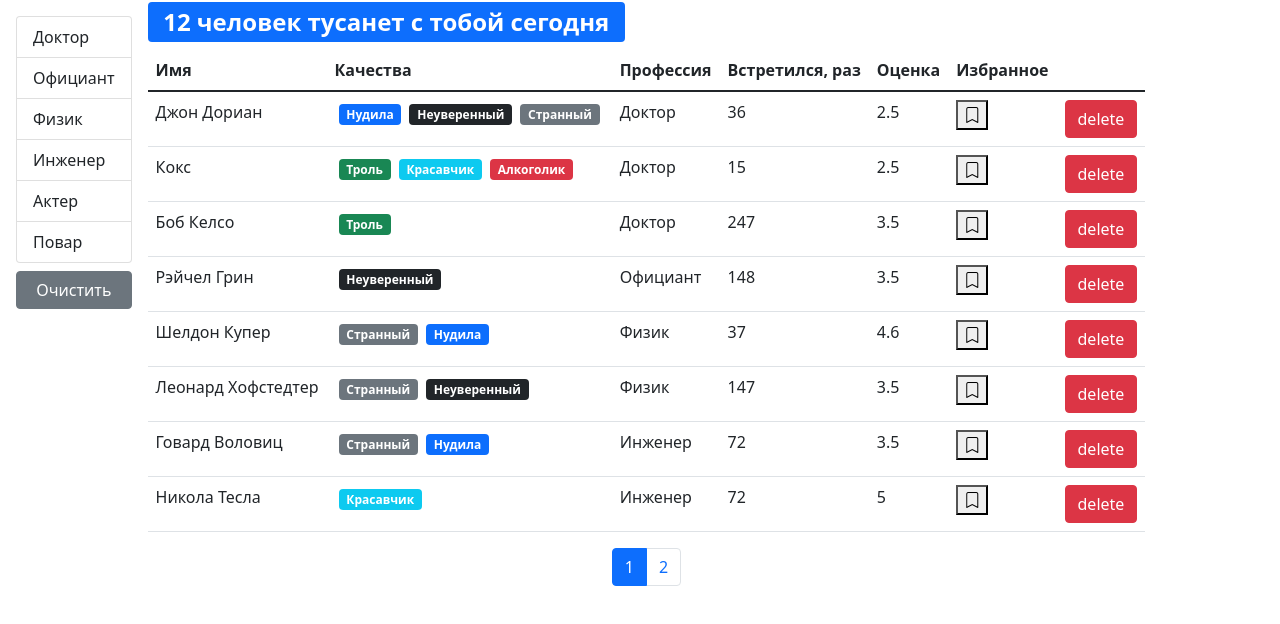
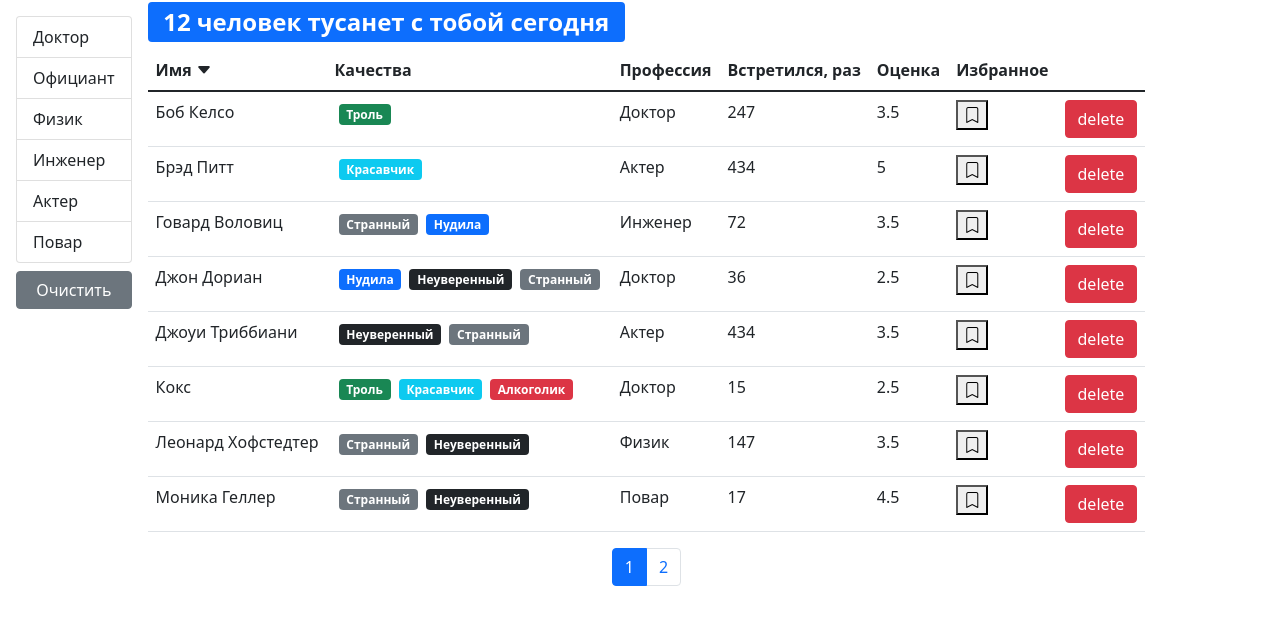
Before and after one commit to Zhserg28/jfd-kurs-project, a React (Create React App) app: page / in a window 1280 px wide. Shown: the top 624 px of the page. Built offline with nearby package versions, Linux system fonts and the light colour scheme.

Commit message:
kp ex_6_1 sort vasiliy

```diff
--- a/src/app/api/fake.api/professions.api.js
+++ b/src/app/api/fake.api/professions.api.js
@@ -17,7 +17,7 @@ export const professions = [
 const fetchAll = () =>
     new Promise((resolve) => {
         window.setTimeout(function () {
-            resolve(professions);
+            resolve(professionsObject);
         }, 2000);
     });
 
--- a/src/app/components/buttonSort.jsx
+++ /dev/null
@@ -1,20 +0,0 @@
-import React from "react";
-import PropTypes from "prop-types";
-
-const ButtonSort = ({ order }) => {
-    return (
-        <button>
-            <i
-                className={
-                    "bi bi-caret" +
-                    (order === "asc" ? "-up-fill" : "-down-fill")
-                }
-            ></i>
-        </button>
-    );
-};
-
-ButtonSort.propTypes = {
-    order: PropTypes.string
-};
-export default ButtonSort;
--- a/src/app/components/qualitiesList.jsx
+++ b/src/app/components/qualitiesList.jsx
@@ -6,13 +6,14 @@ const QualitiesList = ({ qualities }) => {
     return (
         <>
             {qualities.map((qual) => (
-                <Quality {...qual} key={qual._id} />
+                <Quality key={qual._id} {...qual} />
             ))}
         </>
     );
 };
+
 QualitiesList.propTypes = {
-    qualities: PropTypes.array.isRequired
+    qualities: PropTypes.array
 };
 
 export default QualitiesList;
--- a/src/app/components/quality.jsx
+++ b/src/app/components/quality.jsx
@@ -1,7 +1,11 @@
 import React from "react";
 import PropTypes from "prop-types";
 const Quality = ({ color, name, _id }) => {
-    return <span className={"badge m-1 bg-" + color}>{name}</span>;
+    return (
+        <span className={"badge m-1 bg-" + color}>
+            {name}
+        </span>
+    );
 };
 Quality.propTypes = {
     color: PropTypes.string.isRequired,
--- a/src/app/components/table.jsx
+++ b/src/app/components/table.jsx
@@ -15,7 +15,6 @@ const Table = ({ onSort, selectedSort, columns, data, children }) => {
         </table>
     );
 };
-
 Table.propTypes = {
     onSort: PropTypes.func,
     selectedSort: PropTypes.object,
--- a/src/app/components/tableBody.jsx
+++ b/src/app/components/tableBody.jsx
@@ -13,7 +13,6 @@ const TableBody = ({ data, columns }) => {
         }
         return _.get(item, columns[column].path);
     };
-
     return (
         <tbody>
             {data.map((item) => (
@@ -31,4 +30,5 @@ TableBody.propTypes = {
     data: PropTypes.array.isRequired,
     columns: PropTypes.object.isRequired
 };
+
 export default TableBody;
--- a/src/app/components/tableHeader.jsx
+++ b/src/app/components/tableHeader.jsx
@@ -1,7 +1,5 @@
 import React from "react";
 import PropTypes from "prop-types";
-import ButtonSort from "./buttonSort";
-
 const TableHeader = ({ onSort, selectedSort, columns }) => {
     const handleSort = (item) => {
         if (selectedSort.path === item) {
@@ -13,6 +11,17 @@ const TableHeader = ({ onSort, selectedSort, columns }) => {
             onSort({ path: item, order: "asc" });
         }
     };
+    const renderSortArrow = (selectedSort, currentPath) => {
+        if (selectedSort.path === currentPath) {
+            if (selectedSort.order === "asc") {
+                return <i className="bi bi-caret-down-fill"></i>;
+            } else {
+                return <i className="bi bi-caret-up-fill"></i>;
+            }
+        }
+        return null;
+    };
+
     return (
         <thead>
             <tr>
@@ -27,18 +36,18 @@ const TableHeader = ({ onSort, selectedSort, columns }) => {
                         {...{ role: columns[column].path && "button" }}
                         scope="col"
                     >
-                        {columns[column].name}
-                        {columns[column].path && columns[column].path === selectedSort.path ? (<ButtonSort order={selectedSort.order} />) : undefined}
+                        {columns[column].name}{" "}
+                        {renderSortArrow(selectedSort, columns[column].path)}
                     </th>
                 ))}
             </tr>
         </thead>
     );
 };
-
 TableHeader.propTypes = {
     onSort: PropTypes.func.isRequired,
     selectedSort: PropTypes.object.isRequired,
     columns: PropTypes.object.isRequired
 };
+
 export default TableHeader;
--- a/src/app/components/users.jsx
+++ b/src/app/components/users.jsx
@@ -11,7 +11,7 @@ const Users = () => {
     const [currentPage, setCurrentPage] = useState(1);
     const [professions, setProfession] = useState();
     const [selectedProf, setSelectedProf] = useState();
-    const [sortBy, setSortBy] = useState({ iter: "name", order: "asc" });
+    const [sortBy, setSortBy] = useState({ path: "name", order: "asc" });
     const pageSize = 8;
 
     const [users, setUsers] = useState();
@@ -22,19 +22,19 @@ const Users = () => {
         setUsers(users.filter((user) => user._id !== userId));
     };
     const handleToggleBookMark = (id) => {
-        setUsers(
-            users.map((user) => {
-                if (user._id === id) {
-                    return { ...user, bookmark: !user.bookmark };
-                }
-                return user;
-            })
-        );
+        const newArray = users.map((user) => {
+            if (user._id === id) {
+                return { ...user, bookmark: !user.bookmark };
+            }
+            return user;
+        });
+        setUsers(newArray);
     };
 
     useEffect(() => {
         api.professions.fetchAll().then((data) => setProfession(data));
     }, []);
+
     useEffect(() => {
         setCurrentPage(1);
     }, [selectedProf]);
@@ -46,10 +46,10 @@ const Users = () => {
     const handlePageChange = (pageIndex) => {
         setCurrentPage(pageIndex);
     };
-
     const handleSort = (item) => {
         setSortBy(item);
     };
+
     if (users) {
         const filteredUsers = selectedProf
             ? users.filter(
@@ -60,11 +60,7 @@ const Users = () => {
             : users;
 
         const count = filteredUsers.length;
-        const sortedUsers = _.orderBy(
-            filteredUsers,
-            [sortBy.path],
-            [sortBy.order]
-        );
+        const sortedUsers = _.orderBy(filteredUsers, [sortBy.path], [sortBy.order]);
         const usersCrop = paginate(sortedUsers, currentPage, pageSize);
         const clearFilter = () => {
             setSelectedProf();
--- a/src/app/components/usersTable.jsx
+++ b/src/app/components/usersTable.jsx
@@ -1,5 +1,6 @@
 import React from "react";
 import PropTypes from "prop-types";
+
 import BookMark from "./bookmark";
 import QualitiesList from "./qualitiesList";
 import Table from "./table";
@@ -18,7 +19,7 @@ const UserTable = ({
             name: "Качества",
             component: (user) => <QualitiesList qualities={user.qualities} />
         },
-        profession: { path: "profession.name", name: "Профессия" },
+        professions: { path: "profession.name", name: "Профессия" },
         completedMeetings: {
             path: "completedMeetings",
             name: "Встретился, раз"
```
Also changed, not shown: .eslintrc.js.
